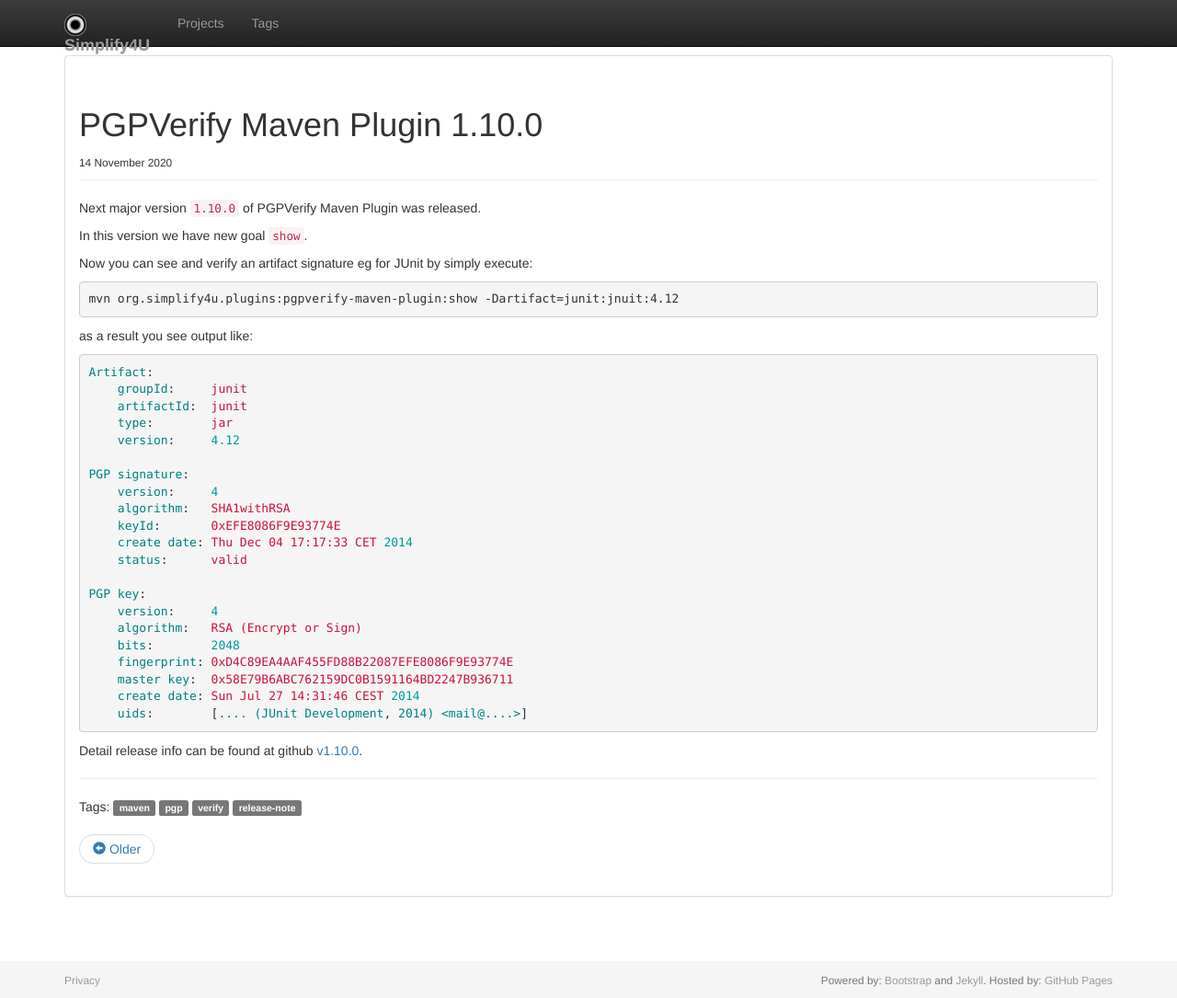
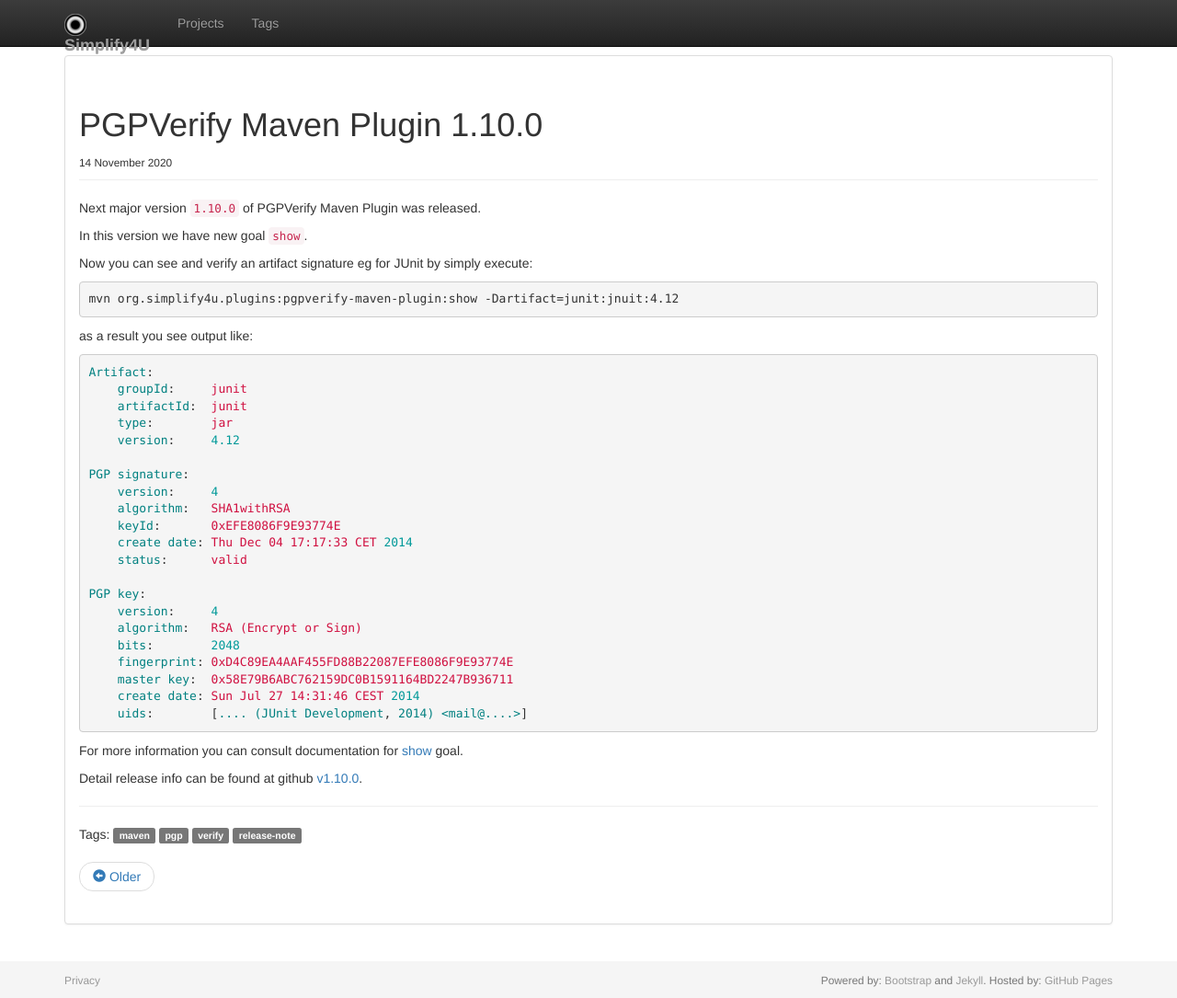
Before and after one commit to s4u/s4u.github.io, a Jekyll site: the page built from _posts/2020-11-14-pgpverify-maven-plugin-1.10.0.md, in a window 1280 px wide and 1085 px high. Shown: the whole window at 92% size. Built offline with Jekyll 4.4.1, drawn with Linux system fonts in a browser that asks for light colours; nearby versions of some CDN libraries; comment, search, counter and statistics services are not loaded.

Commit message:
PGPVerify Maven Plugin 1.10.0 - release info

````diff
--- a/_posts/2020-11-14-pgpverify-maven-plugin-1.10.0.md
+++ b/_posts/2020-11-14-pgpverify-maven-plugin-1.10.0.md
@@ -44,5 +44,6 @@
     uids:        [.... (JUnit Development, 2014) <mail@....>]
 ```
 
+For more information you can consult documentation for [show](https://www.simplify4u.org/pgpverify-maven-plugin/show-mojo.html) goal.
 
 Detail release info can be found at github [v1.10.0](https://github.com/s4u/pgpverify-maven-plugin/releases/tag/v1.10.0).
````
